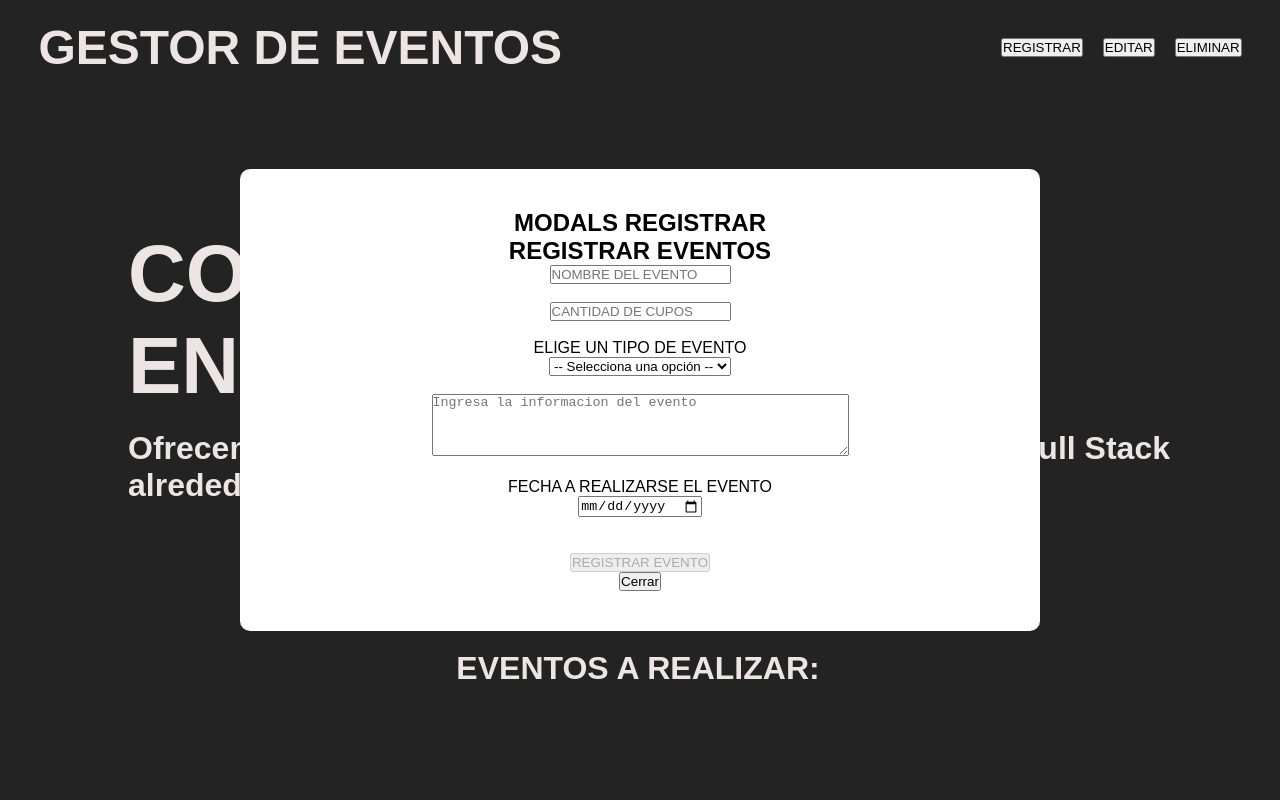
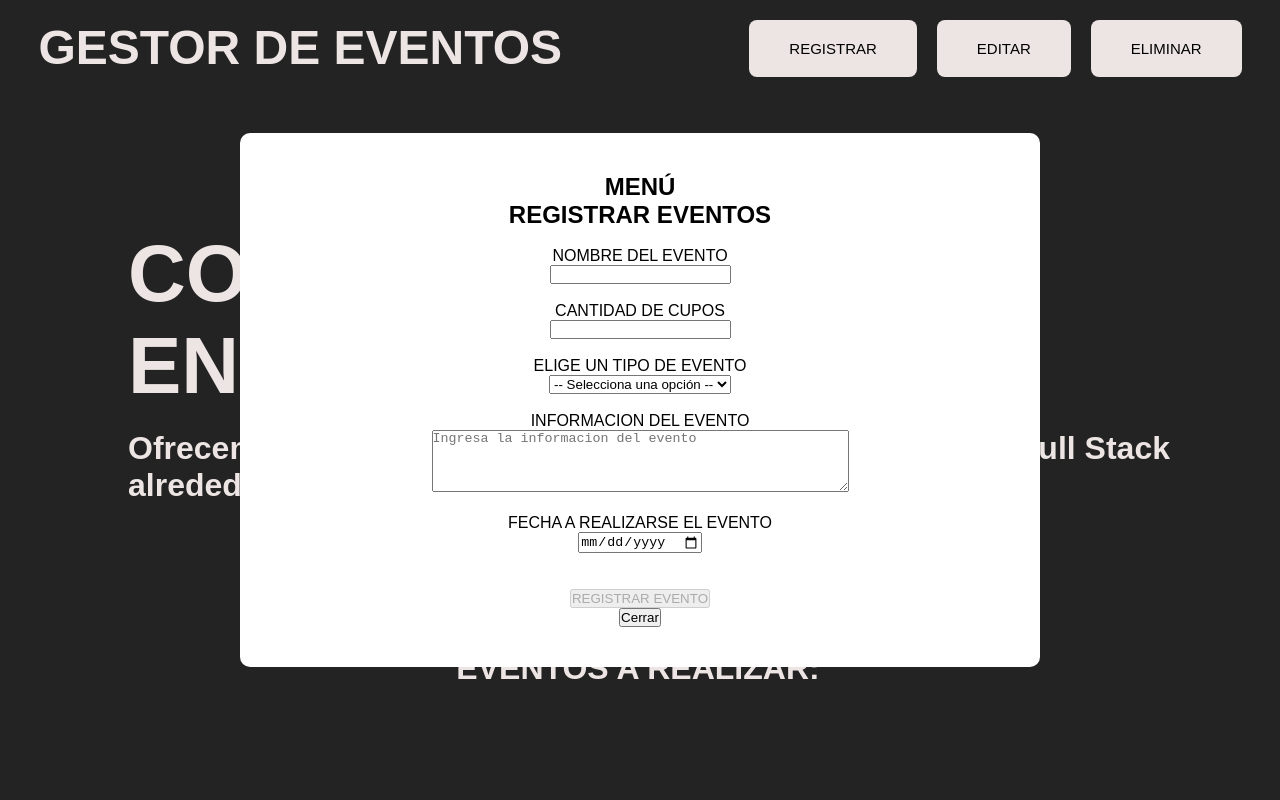
Before and after one commit to Victor-V-G/iei-react-prueba, a Next.js app: page / in a window 1280 px wide. Both pictures are taken after a click on the button "REGISTRAR". Shown: the top 800 px of the page. Built offline with nearby package versions, Linux system fonts and the light colour scheme; a web font is replaced by a local one.

Commit message:
COMMIT FINAL
se termino el bloc de notas que contiene: informacion sobre un commit erroneo, contiene el flujo de datos, y contiene explicacion y logica sobre el funcionamiento de la aplicacion, se añadieron tambien mejoras visuales

```diff
--- a/src/app/components/ComponenteFormularioEditarDatos.tsx
+++ b/src/app/components/ComponenteFormularioEditarDatos.tsx
@@ -125,7 +125,8 @@ const ComponenteFormularioEditarDatos = ()=> {
             <ComponenteRecuperarDatosEditar traerDatos={handleEditarEventos}/>
 
             <form>
-                <h1>EDITAR EVENTOS</h1>
+                <h1>CAMPOS A EDITAR</h1>
+                <label>NOMBRE DEL EVENTO</label> <br />
                 <input
                     type="text"
                     name="nombreDelEvento"
@@ -133,6 +134,7 @@ const ComponenteFormularioEditarDatos = ()=> {
                     onChange={(e)=>handleDatosEventos(e.currentTarget.name,e.currentTarget.value)}
                 /> <br />
                 <span>{MostrarErrorNombreDelEvento}</span> <br />
+                <label>CANTIDAD DE CUPOS</label> <br />
                 <input
                     type="number"
                     name="cantidadDeCupos"
@@ -140,7 +142,7 @@ const ComponenteFormularioEditarDatos = ()=> {
                     onChange={(e)=>handleDatosEventos(e.currentTarget.name,e.currentTarget.value)}
                 /> <br />
                 <span>{MostrarErrorCantidadDeCupos}</span> <br />
-                <label htmlFor="tipoDelEvento">ELIGE UN TIPO DE EVENTO</label> <br />
+                <label>TIPO DE EVENTO</label> <br />
                <select
                     name="tipoDelEvento"
                     id="tipoDelEvento"
@@ -151,6 +153,7 @@ const ComponenteFormularioEditarDatos = ()=> {
                     <option value="Full Stack">Full Stack</option>
                 </select> <br />
                 <span>{MostrarErrorTipoDelEvento}</span> <br />
+                <label>INFORMACION DEL EVENTO</label> <br />
                 <textarea
                     id="informacionDelEvento"
                     name="informacionDelEvento"
--- a/src/app/components/ComponenteRegistrarEvento.tsx
+++ b/src/app/components/ComponenteRegistrarEvento.tsx
@@ -106,18 +106,18 @@ const ComponenteRegistrarDatosEvento = ()=> {
 
     return (
         <form>
-            <h1>REGISTRAR EVENTOS</h1>
+            <h1>REGISTRAR EVENTOS</h1> <br />
+            <label>NOMBRE DEL EVENTO</label> <br />
             <input
                 type="text"
                 name="nombreDelEvento"
-                placeholder="NOMBRE DEL EVENTO"
                 onChange={(e)=>handleDatosEventos(e.currentTarget.name,e.currentTarget.value)}
             /> <br />
             <span>{MostrarErrorNombreDelEvento}</span> <br />
+            <label>CANTIDAD DE CUPOS</label> <br />
             <input
                 type="number"
                 name="cantidadDeCupos"
-                placeholder="CANTIDAD DE CUPOS"
                 onChange={(e)=>handleDatosEventos(e.currentTarget.name,e.currentTarget.value)}
             /> <br />
             <span>{MostrarErrorCantidadDeCupos}</span> <br />
@@ -132,6 +132,7 @@ const ComponenteRegistrarDatosEvento = ()=> {
                 <option value="Full Stack">Full Stack</option>
             </select> <br />
             <span>{MostrarErrorTipoDelEvento}</span> <br />
+            <label>INFORMACION DEL EVENTO</label> <br />
             <textarea
                 id="informacionDelEvento"
                 name="informacionDelEvento"
--- a/src/app/globals.css
+++ b/src/app/globals.css
@@ -74,5 +74,5 @@ html {
     margin-top: 10%;
     align-items: center;
     justify-content: center;
-    margin-bottom: 50%;
+    margin-bottom: 20%;
 }
--- a/src/app/modals/ModalsEditar.tsx
+++ b/src/app/modals/ModalsEditar.tsx
@@ -2,6 +2,7 @@ import React, { useState, useEffect } from 'react'
 import { InterfaceModalsProps } from '../interfaces/InterfaceModalsProps'
 import ComponenteFormularioEditarDatos from '../components/ComponenteFormularioEditarDatos'
 import './modals.styles.css'
+import styles from '../page.module.css'
 
 const ModalsEditar = ({ isOpen, closeModal }: InterfaceModalsProps) => {
 
@@ -35,7 +36,7 @@ const ModalsEditar = ({ isOpen, closeModal }: InterfaceModalsProps) => {
       return (
         <div className="ModalsBox">
           <div className="ModalsContent">
-            <h1>MODALS EDITAR</h1>
+            <h1>MENÚ EDITAR EVENTOS</h1>
             <ComponenteFormularioEditarDatos />
             <button onClick={closeModal}>Cerrar</button>
           </div>
@@ -45,7 +46,7 @@ const ModalsEditar = ({ isOpen, closeModal }: InterfaceModalsProps) => {
       return (
         <div className="ModalsBox">
           <div className="ModalsContent">
-            <h1>MODALS EDITAR</h1>
+            <h1>MENÚ EDITAR</h1>
             <p>No hay datos para editar</p>
             <button onClick={closeModal}>Cerrar</button>
           </div>
--- a/src/app/modals/ModalsEliminar.tsx
+++ b/src/app/modals/ModalsEliminar.tsx
@@ -38,7 +38,7 @@ const ModalsEliminar = ({isOpen, closeModal}: InterfaceModalsProps) => {
       return (
         <div className="ModalsBox">
           <div className="ModalsContent">
-            <h1>MODALS ELIMINAR</h1>
+            <h1>MENÚ ELIMINAR</h1>
             <ComponenteRecuperarDatosEliminar/>
             <button onClick={closeModal}>Cerrar</button>
           </div>
@@ -48,7 +48,7 @@ const ModalsEliminar = ({isOpen, closeModal}: InterfaceModalsProps) => {
       return (
         <div className="ModalsBox">
           <div className="ModalsContent">
-            <h1>MODALS ELIMINAR</h1>
+            <h1>MENÚ ELIMINAR</h1>
             <p>No hay datos para eliminar</p>
             <button onClick={closeModal}>Cerrar</button>
           </div>
--- a/src/app/modals/ModalsRegistrar.tsx
+++ b/src/app/modals/ModalsRegistrar.tsx
@@ -10,7 +10,7 @@ const ModalsRegistrar = ({isOpen, closeModal}: InterfaceModalsProps) => {
     return (
       <div className="ModalsBox">
         <div className="ModalsContent">
-          <h1>MODALS REGISTRAR</h1>
+          <h1>MENÚ</h1>
           <ComponenteRegistrarDatosEvento/>
           <button onClick={closeModal}>Cerrar</button>
         </div>
--- a/src/app/page.module.css
+++ b/src/app/page.module.css
@@ -32,3 +32,12 @@
   color: #ece5e3;
   text-align: center;
 }
+
+.buttonStyle{
+  background-color: #ece5e3;
+  color: black;
+  padding: 20px 40px;
+  font-size: 15px;
+  border: 2px;
+  border-radius: 8px;
+}
--- a/src/app/page.tsx
+++ b/src/app/page.tsx
@@ -24,7 +24,7 @@ export default function Home() {
           <h1 className={styles.headerFont}>GESTOR DE EVENTOS</h1>
           <nav className="listaBotones">
             <ul>
-              <button
+              <button className={styles.buttonStyle}
                 onClick={()=>setIsModalOpenRegistrar(true)}>REGISTRAR
               </button>
               <ModalsRegistrar
@@ -33,7 +33,7 @@ export default function Home() {
               />
             </ul>
             <ul>
-              <button
+              <button className={styles.buttonStyle}
                 onClick={()=>setIsModalOpenEditar(true)}>EDITAR
               </button>
               <ModalsEditar
@@ -42,7 +42,7 @@ export default function Home() {
               />
             </ul>
             <ul>
-              <button
+              <button className={styles.buttonStyle}
                 onClick={()=>setIsModalOpenEliminar(true)}>ELIMINAR
               </button>
               <ModalsEliminar
```
Also changed, not shown: src/app/components/ComponenteMostrarDatos.tsx (line endings or trailing spaces), src/app/flujo-de-datos.txt.
